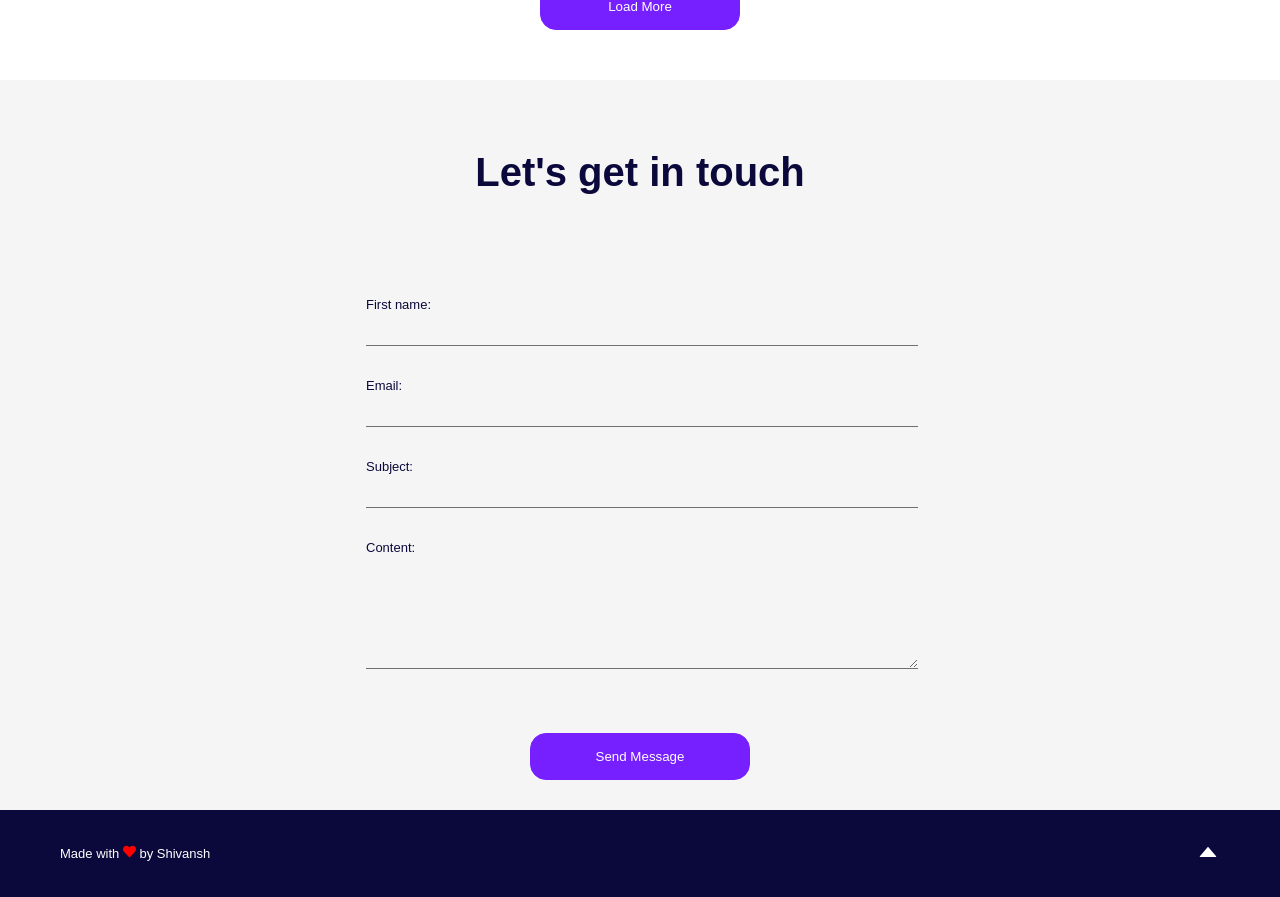
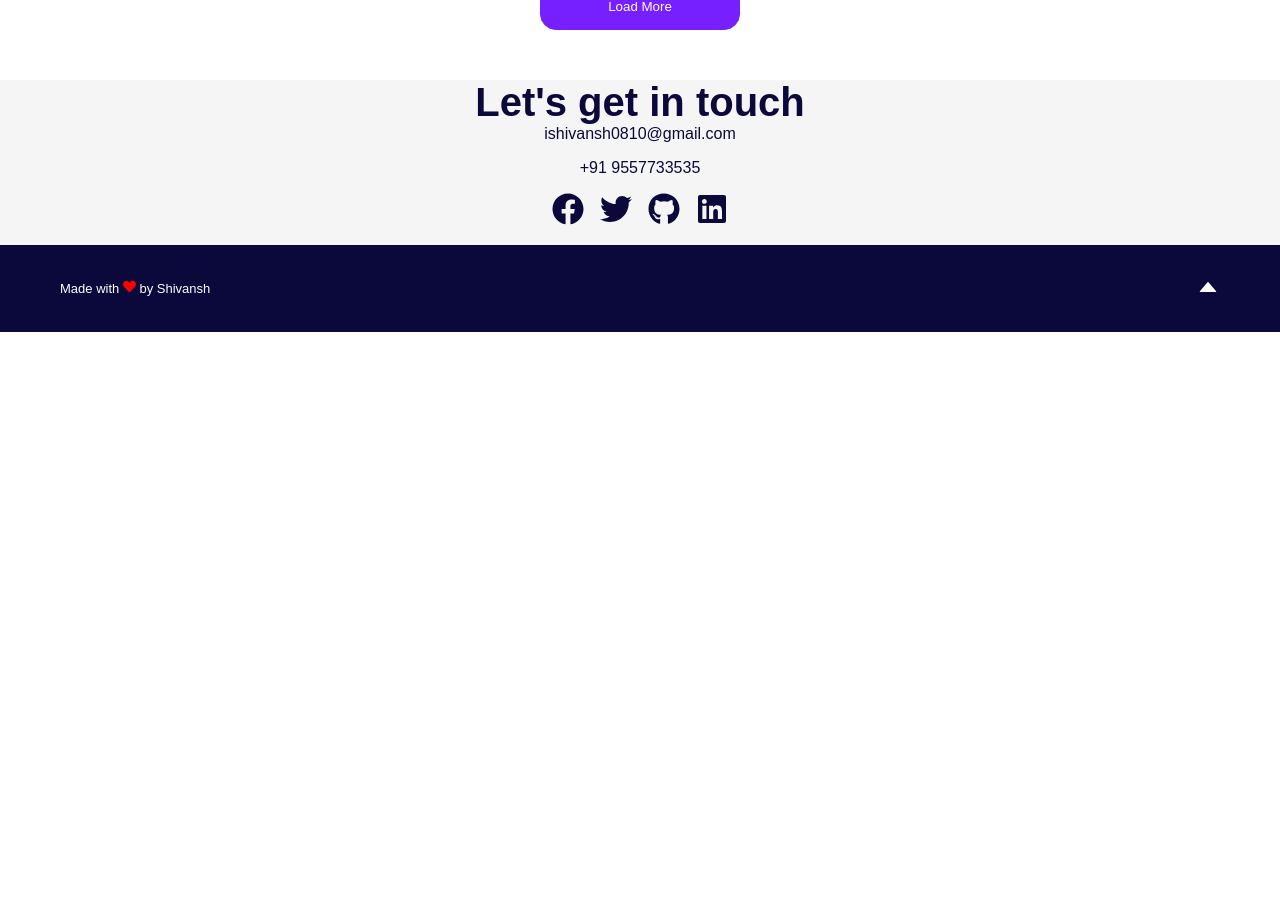
Before and after one commit to Shiv10/portfolio, a React (Create React App) app: page / in a window 1280 px wide. Shown: the part 2176-3073 px from the top of the page. After the commit the page ends 2508 px from the top, so only its background shows below. Built offline with nearby package versions, Linux system fonts and the light colour scheme; a web font is replaced by a local one.

Commit message:
feat: contact page

```diff
--- a/package.json
+++ b/package.json
@@ -1,6 +1,6 @@
 {
+  "name": "my-app",
   "homepage": "https://sshivansh.me",
-  "name": "my-app",
   "version": "0.1.0",
   "private": true,
   "dependencies": {
--- a/src/components/Sections/Contact.jsx
+++ b/src/components/Sections/Contact.jsx
@@ -1,5 +1,6 @@
 import React from "react";
 import styled from "styled-components";
+import { FaFacebook, FaTwitter, FaLinkedin, FaGithub } from 'react-icons/fa'
 // Assets
 
 export default function Contact() {
@@ -7,25 +8,17 @@ export default function Contact() {
     <Wrapper id="contact">
       <div className="lightBg">
         <div className="container">
-          <HeaderInfo>
-            <h1 className="font40 extraBold" style={{ textAlign: "center" }}>Let's get in touch</h1>
-          </HeaderInfo>
-          <div className="row" style={{ paddingBottom: "30px", margin: "auto" }}>
-            <div className="col-xs-12 col-sm-12 col-md-6 col-lg-6" style={{ margin: "auto" }}>
-              <Form>
-                <label className="font13">First name:</label>
-                <input type="text" id="fname" name="fname" className="font20 extraBold" />
-                <label className="font13">Email:</label>
-                <input type="text" id="email" name="email" className="font20 extraBold" />
-                <label className="font13">Subject:</label>
-                <input type="text" id="subject" name="subject" className="font20 extraBold" />
-                <label className="font13">Content:</label>
-                <textarea rows="4" cols="50" type="text" id="message" name="message" className="font15" style={{paddingTop: "10px"}}/>
-              </Form>
-              <SumbitWrapper className="flex">
-                <ButtonInput type="submit" value="Send Message" className="pointer animate radius8" style={{ maxWidth: "220px",  margin:"auto"}} />
-              </SumbitWrapper>
+          <h1 className="font40 extraBold" style={{ textAlign: "center" }}>Let's get in touch</h1>
+          <div style={{display: "flex", flexDirection: "column", gap:"1rem", alignItems:"center"}}>
+            <a href="mailto:ishivansh0810@gmail.com" target="_blank">ishivansh0810@gmail.com</a>
+            <a href="tel:+91-9557733535" target="_blank">+91 9557733535</a>
+            <div style={{display: "flex", alignItems: "center", gap:"1rem"}}>
+                <a href="https://www.facebook.com/sshivansh10/" target="_blank"><FaFacebook style={{fontSize: "2rem"}}/></a>
+                <a href="https://twitter.com/Shivansh0810" target="_blank"><FaTwitter style={{fontSize: "2rem"}}/></a>
+                <a href="https://github.com/Shiv10" target="_blank"><FaGithub style={{fontSize: "2rem"}}/></a>
+                <a href="https://www.linkedin.com/in/sShivanshSharma/" target="_blank"><FaLinkedin style={{fontSize: "2rem"}}/></a>
             </div>
+            <p></p>
           </div>
         </div>
       </div>
```
